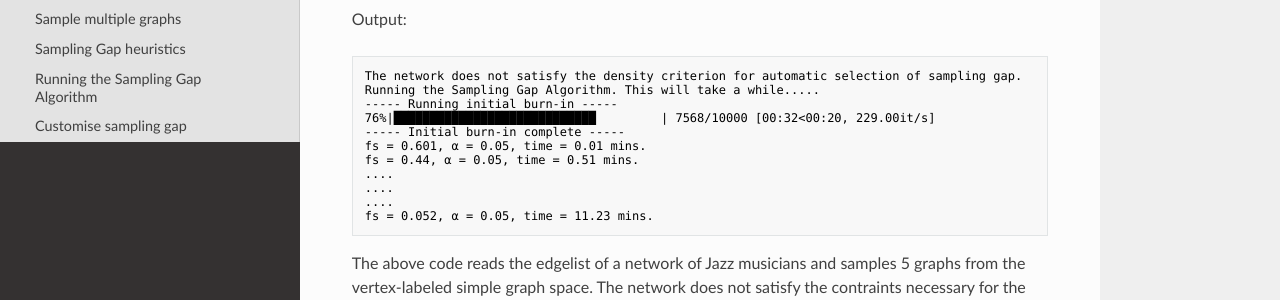
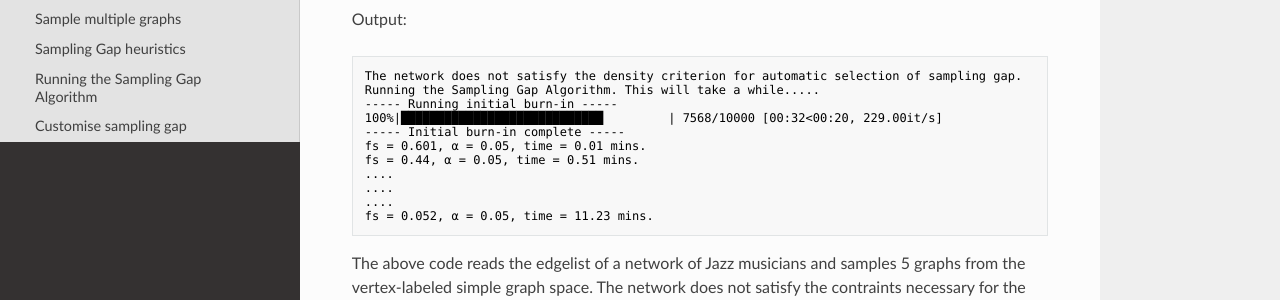
Before and after one commit to UpasanaDutta98/configuration_model_mcmc, an MkDocs documentation site: the page built from docs/example.md, in a window 1280 px wide and 900 px high, scrolled down 1523 px. Shown: the part 191-491 px from the top of the window. Built offline with MkDocs 1.6.1, drawn with Linux system fonts in a browser that asks for light colours; nearby versions of some CDN libraries.

Commit message:
Plaintext change2

```diff
--- a/docs/example.md
+++ b/docs/example.md
@@ -89,7 +89,7 @@ Output:
 The network does not satisfy the density criterion for automatic selection of sampling gap.
 Running the Sampling Gap Algorithm. This will take a while.....
 ----- Running initial burn-in -----
-76%|████████████████████████████         | 7568/10000 [00:32<00:20, 229.00it/s]
+100%|████████████████████████████         | 7568/10000 [00:32<00:20, 229.00it/s]
 ----- Initial burn-in complete -----
 fs = 0.601, α = 0.05, time = 0.01 mins.
 fs = 0.44, α = 0.05, time = 0.51 mins.
```
Also changed, not shown: README.md (+1 -1 lines).
